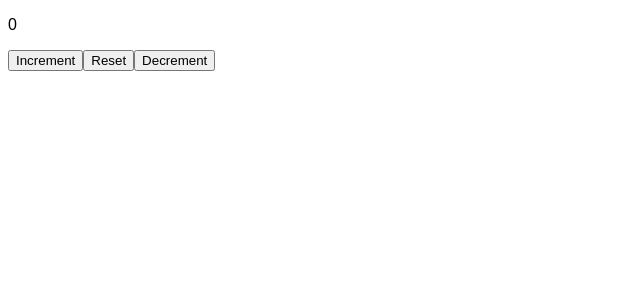
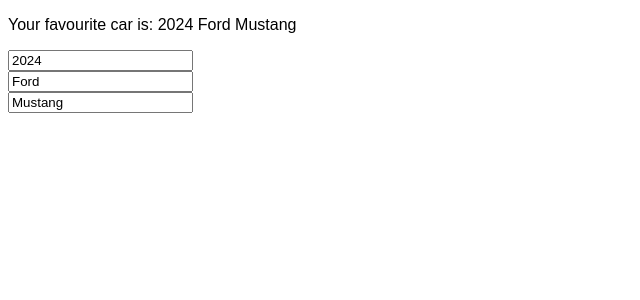
Before and after one commit to zikoelj/learnReact, a React (Vite) app: page / in a window 1280 px wide. Shown: the top 300 px of the page, without its empty margins (0-640 px from the left). Built offline with nearby package versions, Linux system fonts and the light colour scheme.

Commit message:
update OBJECTS in state 🚗

```diff
--- a/src/App.jsx
+++ b/src/App.jsx
@@ -1,9 +1,8 @@
-import Counter from "./Counter";
+import MyCompenent2 from "./Mycomponent2";
 function App(){
 
     return(<>
-<Counter/>
-
+          <MyCompenent2/>
     </>);
 
     }
--- /dev/null
+++ b/src/Mycomponent2.jsx
@@ -0,0 +1,46 @@
+import React, { useState } from "react";
+
+function MyComponent2() {
+    const [car, setCar] = useState({
+        year: 2024,
+        make: "Ford",
+        model: "Mustang"
+    });
+
+    // Utilisation d'une updater function pour garantir la dernière valeur
+    function handleYearChange(event) {
+        setCar(c => ({ ...c, year: event.target.value }));
+    }
+
+    function handleMakeChange(event) {
+        setCar(c => ({ ...c, make: event.target.value }));
+    }
+
+    function handleModelChange(event) {
+        setCar(c => ({ ...c, model: event.target.value }));
+    }
+
+    return (
+        <div>
+            <p>Your favourite car is: {car.year} {car.make} {car.model}</p>
+
+            <input
+                type="number"
+                value={car.year}
+                onChange={handleYearChange}
+            /><br/>
+            <input
+                type="text"
+                value={car.make}
+                onChange={handleMakeChange}
+            /><br/>
+            <input
+                type="text"
+                value={car.model}
+                onChange={handleModelChange}
+            /><br/>
+        </div>
+    );
+}
+
+export default MyComponent2;
```
